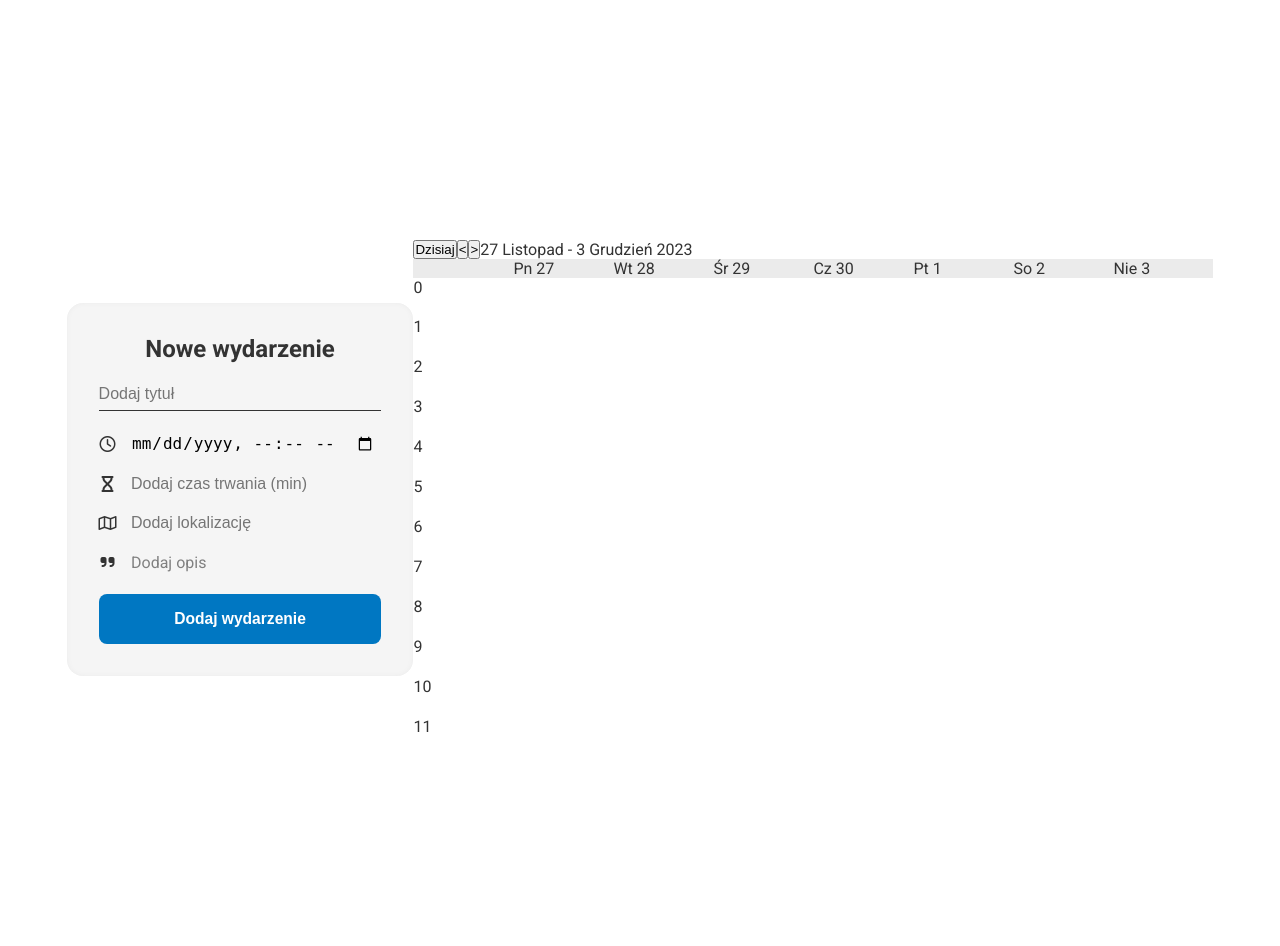
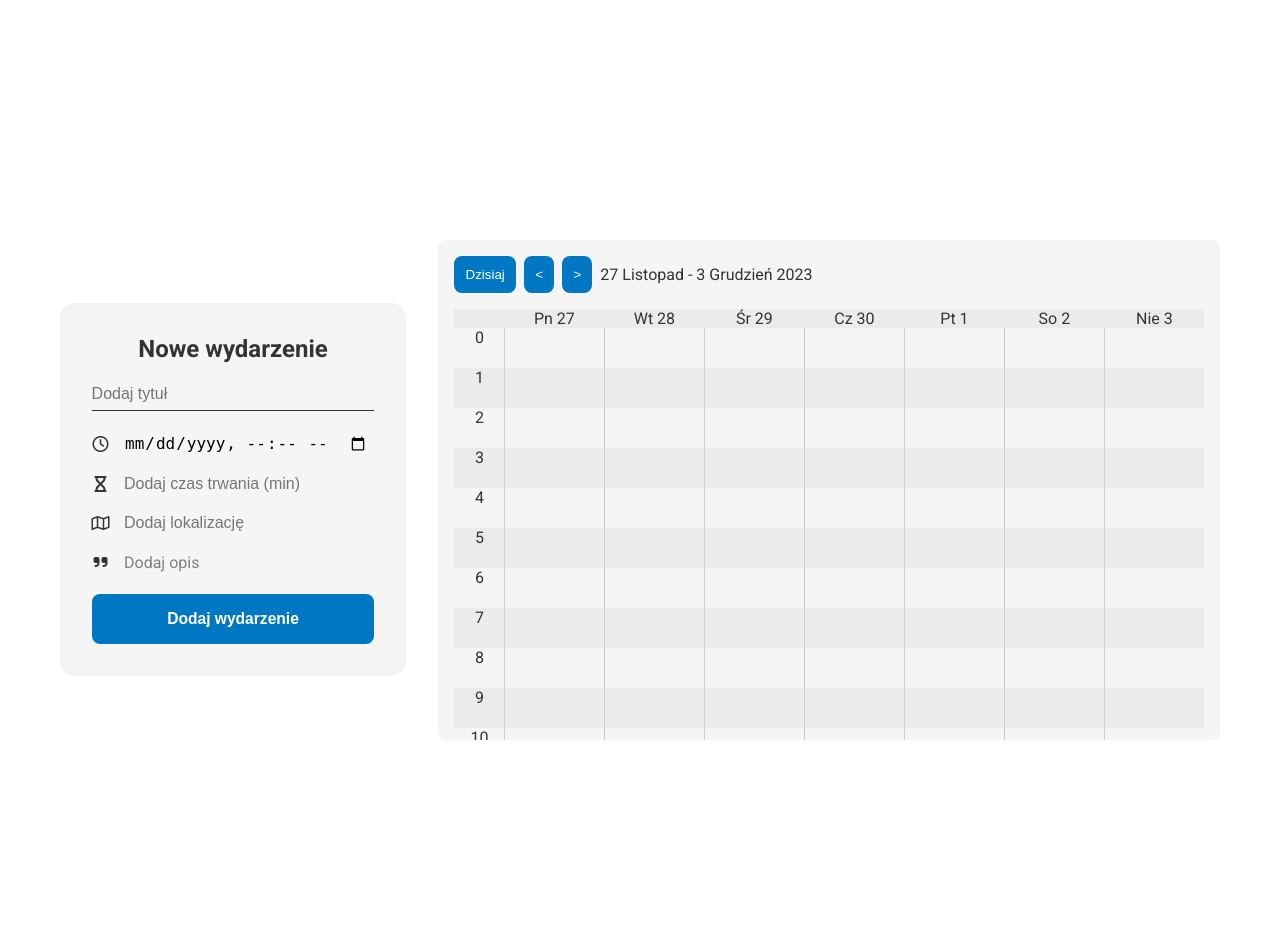
Before and after one commit to JakubZapadka/Kalendarz, a PHP site: page / in a window 1280 px wide. Shown: the part 295-1241 px from the top of the page. Run offline with PHP 8.4, Linux system fonts and the light colour scheme; data that the repository does not hold is empty.

Commit message:
css-fixes, validation, events hovers

```diff
--- a/assets/css/base.css
+++ b/assets/css/base.css
@@ -23,3 +23,13 @@ body {
   --bg-300: #ebebeb;
   --bg-400: #cccccc;
 }
+
+input[type="number"]::-webkit-inner-spin-button,
+input[type="number"]::-webkit-outer-spin-button {
+  -webkit-appearance: none;
+  margin: 0;
+}
+
+input[type="number"] {
+  -moz-appearance: textfield;
+}
--- a/index.php
+++ b/index.php
@@ -28,6 +28,7 @@
         justify-content: center;
         flex-grow: 1;
         align-items: center;
+        gap: 2rem;
       }
     </style>
   </head>
--- a/templates/add_event.html
+++ b/templates/add_event.html
@@ -223,7 +223,7 @@
       } else {
         fdate_err.textContent = "";
       }
-      if (fduration == "" || fduration <= 0) {
+      if (fduration == "" || fduration <= 0 || isNaN(fduration)) {
         fduration_err.textContent = "Błędny czas trwania";
       } else if (parseInt(initialTimeInMinutes) + parseInt(fduration) > 1440) {
         fduration_err.innerHTML =
--- a/templates/calendar.html
+++ b/templates/calendar.html
@@ -3,9 +3,30 @@
     width: 100%;
     overflow-y: scroll;
     height: 500px;
+    background-color: var(--bg-200);
+    padding: 1rem;
+    border-radius: 0.5rem;
   }
   #calendar .pagination {
     display: flex;
+    align-items: center;
+    gap: 0.5rem;
+    margin-bottom: 1rem;
+  }
+  #calendar button {
+    color: var(--bg-100);
+    background-color: var(--primary-100);
+    padding: 0.7rem;
+    border: none;
+    cursor: pointer;
+    border-radius: 0.5rem;
+    transition: background-color 0.1s;
+  }
+  #calendar button:hover {
+    background-color: var(--accent-200);
+  }
+  #calendar button:disabled {
+    background-color: var(--text-200);
   }
   #calendar .dates_container {
     display: flex;
@@ -13,6 +34,10 @@
   }
   #calendar .dates_container div {
     width: 100px;
+    text-align: center;
+  }
+  #calendar .dates_container div:first-child {
+    width: 50px;
   }
   #calendar .events_container {
     height: 960px;
@@ -21,29 +46,109 @@
   #calendar .events_container > div {
     width: 100px;
   }
+  #calendar .events_container > div:first-child {
+    width: 50px;
+  }
   #calendar .events_container .hours {
     height: 100%;
   }
-  #calendar .events_container .hours div {
+  #calendar .events_container .hours > div {
+    text-align: center;
+  }
+  #calendar .events_container .bg,
+  #calendar .events_container .hours > div {
     height: calc(100% / 24);
   }
-  #calendar .events_container div:not(:first-child) {
+  #calendar .events_container .bg:nth-child(2n),
+  #calendar .events_container .hours > div:nth-child(2n) {
+    background-color: var(--bg-300);
+  }
+  #calendar .events_container > div:not(:first-child) {
     /* Your styles for all divs except the first one go here */
     position: relative;
+    border-left: 1px solid var(--bg-400);
   }
   #calendar .events_container .event {
+    display: flex;
+    flex-direction: column;
+    gap: 0.1rem;
     border-radius: 0.5rem;
     background-color: var(--primary-200);
     padding: 0.5rem;
-    font-size: x-small;
+    font-size: medium;
     position: absolute;
-    transition: background-color, 0.1s;
+    transition: all, 0.2s;
     width: 100%;
     overflow: hidden;
+    color: var(--bg-100);
+    text-align: center;
+  }
+  #calendar .events_container .event * {
+    text-align: center;
+  }
+  #calendar .events_container .event input[type="datetime-local"],
+  #calendar .events_container .event #duration {
+    background-color: red;
+    border: none;
+    background-color: inherit;
+    color: inherit;
+    padding: 0.5rem;
+  }
+  #calendar .events_container .event input[type="datetime-local"] {
+    cursor: text;
+    font-size: xx-small;
+  }
+  #calendar .events_container .event .textarea {
+    display: block;
+    width: 100%;
+    padding: 0.4rem;
+  }
+  #calendar .events_container .event .textarea:hover,
+  #calendar .events_container .event input[type="datetime-local"]:hover,
+  #calendar .events_container .event #duration:hover {
+    border-radius: 0.5rem;
+    background-color: var(--accent-200);
+  }
+  #calendar .events_container .event #duration {
+    font-size: x-small;
+  }
+  #calendar .events_container .event *:focus {
+    outline: 0;
+  }
+
+  #calendar .events_container .event #description:empty::before {
+    cursor: text;
+    content: "Dodaj opis";
+    color: var(--bg-400);
+  }
+  #calendar .events_container .event #location:empty::before {
+    cursor: text;
+    content: "Dodaj lokalizację";
+    color: var(--bg-400);
+  }
+  #calendar .events_container .event #title:empty::before {
+    cursor: text;
+    content: "Dodaj tytuł";
+    color: var(--bg-400);
+  }
+  #calendar ::placeholder {
+    color: var(--bg-400);
+  }
+
+  #calendar .events_container .event > *:not(:first-child) {
+    visibility: hidden;
+  }
+  #calendar .events_container .event:hover > * {
+    visibility: visible;
   }
   #calendar .events_container .event:hover {
-    background-color: var(--accent-100);
+    background-color: var(--primary-100);
     transform: scale(1.5);
+    font-size: x-small;
+  }
+  #calendar .events_container .button_container {
+    display: flex;
+    justify-content: space-between;
   }
   #calendar #date,
   #calendar #duration {
@@ -159,6 +264,11 @@
 
         const node2 = document.createElement("div");
         node2.setAttribute("data-date", this.formatDate(futureDate));
+        for (let x = 0; x < 24; x++) {
+          const background = document.createElement("div");
+          background.classList.add("bg");
+          node2.appendChild(background);
+        }
         this.datesEventContainer.appendChild(node2);
       }
     }
@@ -274,7 +384,13 @@
 
     fetchData() {
       for (let i = 0; i < this.itemsPerPage; i++) {
-        this.datesEventContainer.childNodes[i + 3].innerHTML = "";
+        const children = this.datesEventContainer.childNodes[i + 3].children;
+        for (let y = children.length - 1; y >= 0; y--) {
+          const child = children[y];
+          if (child.classList.contains("event")) {
+            child.remove();
+          }
+        }
         for (let x = 0; x < this.dataFromAPI.length; x++) {
           if (
             this.datesEventContainer.childNodes[i + 3].getAttribute(
@@ -304,29 +420,44 @@
     renderEvent(parent, childObject) {
       const node = document.createElement("div");
       node.classList.add("event");
-      node.addEventListener("mouseenter", () => {
+      node.addEventListener("mouseenter", (e) => {
         let height = 16; //padding
         for (let i = 0; i < node.children.length; i++) {
           height += node.children[i].offsetHeight;
         }
         if (height > node.offsetHeight) {
           node.style.height = "auto";
-          node.style.zIndex = "1";
+        }
+        node.style.zIndex = "1";
+        node.style.width = "150px";
+
+        const parent = e.target.closest(".events_container");
+        const parentReact = parent.getBoundingClientRect();
+        const child = e.target;
+        const childReact = child.getBoundingClientRect();
+        //console.log(parentReact);
+        //console.log(childReact);
+        if (childReact.right + 10 > parentReact.right) {
+          child.style.marginLeft = "-90px";
+        }
+        if (childReact.left - 60 < parentReact.left) {
+          child.style.marginLeft = "37px";
         }
       });
-      node.addEventListener("mouseleave", () => {
-        node.style.zIndex = "0";
+      node.addEventListener("mouseleave", (e) => {
         if (childObject.duration < 30) {
           node.style.height = `30px`;
         } else {
           node.style.height = `${childObject.duration}px`;
         }
+        node.style.width = "100px";
+        e.target.style.margin = "0";
       });
       node.setAttribute("date-id", childObject.id);
       const hour = parseInt(childObject.date_and_time.slice(11, 13));
       const minute = parseInt(childObject.date_and_time.slice(14, 16));
       const time = hour * 60 + minute;
-      node.style.marginTop = `${parent.offsetHeight * (time / 1440)}px`;
+      node.style.top = `${parent.offsetHeight * (time / 1440)}px`;
       if (childObject.duration < 30) {
         node.style.height = `30px`;
       } else {
@@ -364,9 +495,10 @@
       const duration = document.createElement("div");
       duration.innerHTML = `<i class="fa-solid fa-hourglass"></i>`;
       const durationInput = document.createElement("input");
-      durationInput.setAttribute("type", "text");
+      durationInput.setAttribute("type", "number");
       durationInput.setAttribute("name", "duration");
       durationInput.setAttribute("id", "duration");
+      durationInput.placeholder = "Dodaj czas trwania (min)";
       durationInput.value = childObject.duration;
       duration.appendChild(durationInput);
 
@@ -393,6 +525,7 @@
       description.appendChild(descriptionInput);
 
       const buttonContainer = document.createElement("div");
+      buttonContainer.classList.add("button_container");
 
       const editButton = document.createElement("button");
       editButton.innerHTML = "Zapisz";
@@ -448,7 +581,7 @@
       parent.appendChild(node);
     }
     editEvent(e) {
-      const parent = e.target.offsetParent.offsetParent;
+      const parent = e.target.closest(".event");
       const id = parent.getAttribute("date-id");
 
       const title = parent.querySelector("#title").textContent;
@@ -495,6 +628,7 @@
           .then((res) => res.json())
           .then((data) => {
             parent.remove();
+            console.log(parent);
             calendar.dataFromAPI = removeObjectWithId(calendar.dataFromAPI, id);
             currentlyAddedEvents = removeObjectWithId(
               currentlyAddedEvents,
```
